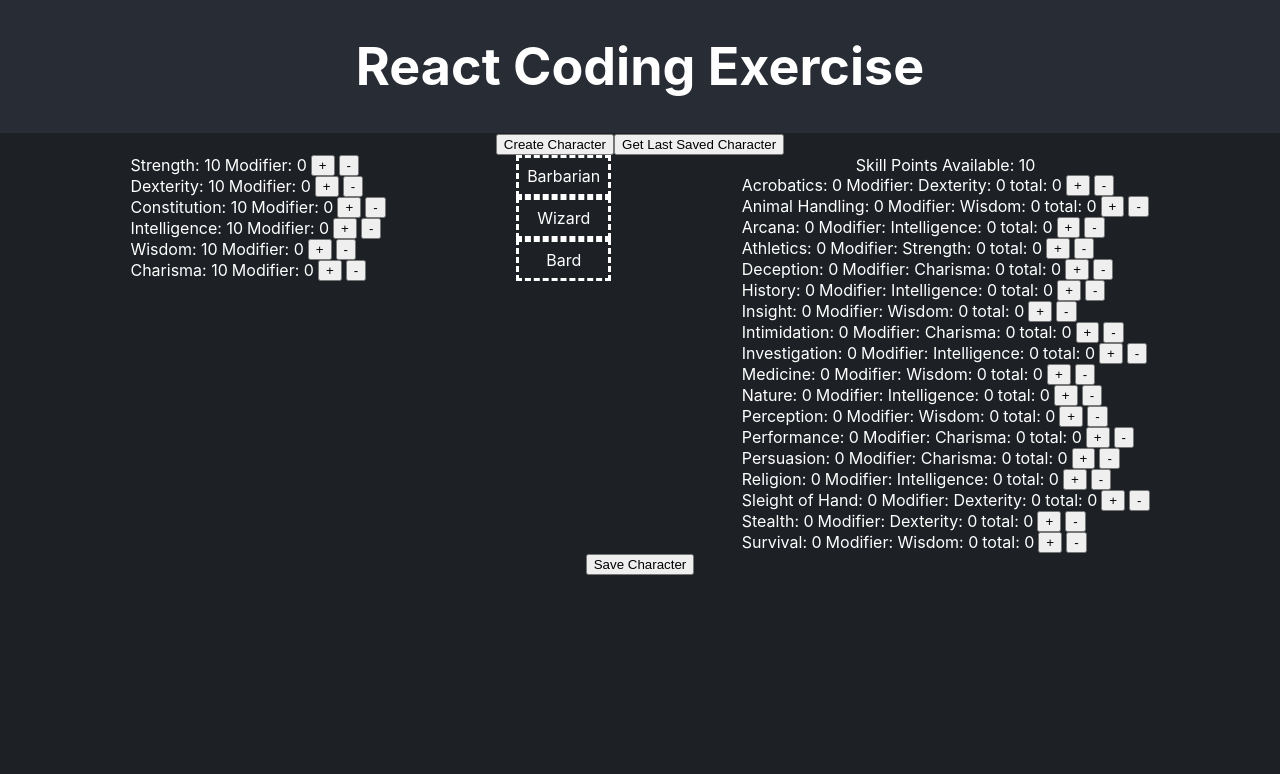
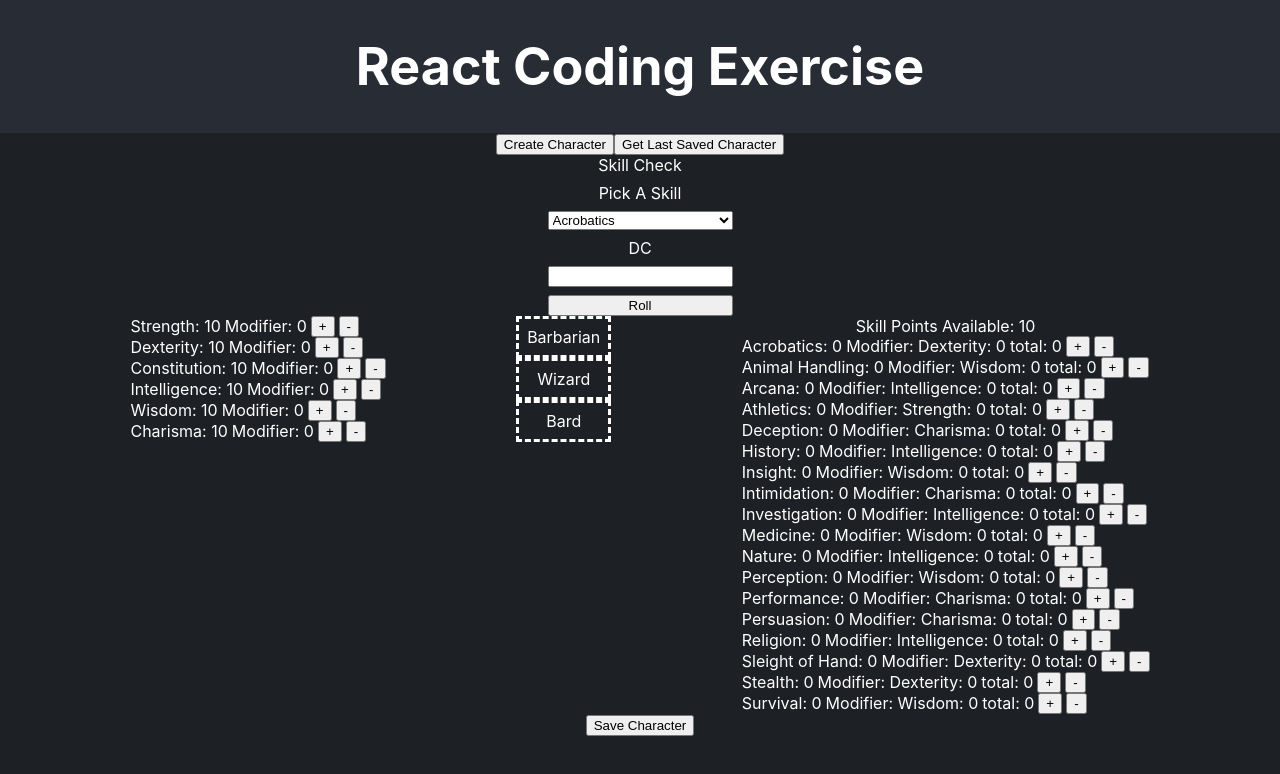
Before and after one commit to pwang1997/recruiting-webapp-character, a React (Create React App) app: page / in a window 1280 px wide. Shown: the top 774 px of the page. Built offline with nearby package versions, Linux system fonts and the light colour scheme.

Commit message:
add skill check panel

```diff
--- a/src/components/create-character-panel.tsx
+++ b/src/components/create-character-panel.tsx
@@ -5,6 +5,7 @@ import AttributePanel from "./attribute-panel";
 import ClassPanel from "./class-panel";
 import SkillPanel from "./skill-panel";
 import { postUrl } from "../apis";
+import SkillCheckPanel from "./skill-check-panel";
 
 export default function CreateCharacterPanel({
   characterTemplate,
@@ -14,6 +15,8 @@ export default function CreateCharacterPanel({
   const [character, setCharacter] = useState<Attributes>(
     characterTemplate ?? DEFAULT_CHARACTER
   );
+
+  const [learntSkills, setLearntSkills] = useState<Object>({});
 
   const saveCharacter = useCallback(() => {
     fetch(postUrl, {
@@ -33,6 +36,9 @@ export default function CreateCharacterPanel({
 
   return (
     <div>
+      <div style={{ display: "flex", justifyContent: "center" }}>
+        <SkillCheckPanel character={character} learntSkills={learntSkills} />
+      </div>
       <div style={{ display: "flex", justifyContent: "space-evenly" }}>
         <div>
           <AttributePanel character={character} setCharacter={setCharacter} />
@@ -43,7 +49,11 @@ export default function CreateCharacterPanel({
         </div>
 
         <div>
-          <SkillPanel character={character} />
+          <SkillPanel
+            character={character}
+            learntSkills={learntSkills}
+            setLearntSkills={setLearntSkills}
+          />
         </div>
       </div>
       <button onClick={() => saveCharacter()}>Save Character</button>
--- /dev/null
+++ b/src/components/skill-check-panel.tsx
@@ -0,0 +1,69 @@
+import { useCallback, useState } from "react";
+import { SKILL_LIST } from "../consts";
+import { Attributes } from "../types";
+
+interface SkillCheckPanelProps {
+  character: Attributes;
+  learntSkills: Object;
+}
+export default function SkillCheckPanel({
+  character,
+  learntSkills,
+}: SkillCheckPanelProps) {
+  const [selectedSkill, setSelectedSkill] = useState("Acrobatics");
+  const [dc, setDc] = useState(0);
+  const getRandomNum = () => Math.floor(Math.random() * 20) + 1;
+
+  const getModifier = useCallback(
+    (attribute: string) => {
+      return Math.floor((character[`${attribute}`] - 10) / 2);
+    },
+    [character]
+  );
+
+  const getSkillCheck = useCallback(() => {
+    const rand = getRandomNum();
+    console.log({
+      selectedSkill,
+      dc,
+    });
+
+    const sk = SKILL_LIST.find((skill) => skill.name === selectedSkill);
+
+    const mod = getModifier(sk.attributeModifier);
+    const allocatedPoints = learntSkills[`${selectedSkill}`] ?? 0;
+    const luck = mod + allocatedPoints + rand;
+    alert(`random: ${rand}, skill check: ${luck > dc ? "succeed" : "failed"}`);
+  }, [dc, getModifier, learntSkills, selectedSkill]);
+
+  return (
+    <div
+      style={{
+        display: "flex",
+        gap: "8px",
+        flexDirection: "column",
+        maxWidth: "400px",
+      }}
+    >
+      <span>Skill Check</span>
+      <label>Pick A Skill</label>
+      <select
+        value={selectedSkill}
+        onChange={(e) => setSelectedSkill(e.target.value)}
+      >
+        {SKILL_LIST.map((skill) => {
+          return (
+            <option key={skill.name} value={skill.name}>
+              {skill.name}
+            </option>
+          );
+        })}
+      </select>
+
+      <label>DC</label>
+      <input type="number" onChange={(e) => setDc(Number(e.target.value))} />
+
+      <button onClick={() => getSkillCheck()}>Roll</button>
+    </div>
+  );
+}
--- a/src/components/skill-panel.tsx
+++ b/src/components/skill-panel.tsx
@@ -1,12 +1,18 @@
-import { useCallback, useMemo, useState } from "react";
+import { useCallback, useMemo } from "react";
 import { Attributes } from "../types";
 import { SKILL_LIST } from "../consts";
 
 interface SkillPanelProps {
   character: Attributes;
+  learntSkills: Object;
+  setLearntSkills: React.Dispatch<React.SetStateAction<Object>>;
 }
 
-export default function SkillPanel({ character }: SkillPanelProps) {
+export default function SkillPanel({
+  character,
+  learntSkills,
+  setLearntSkills,
+}: SkillPanelProps) {
   const getModifier = useCallback(
     (attribute: string) => {
       return Math.floor((character[`${attribute}`] - 10) / 2);
@@ -16,7 +22,6 @@ export default function SkillPanel({ character }: SkillPanelProps) {
 
   let points = Math.max(10 + getModifier("Intelligence") * 4, 0);
 
-  const [learntSkills, setLearntSkills] = useState<Object>({});
   const skillsUsed = useMemo(
     () => Object.values(learntSkills).reduce((prev, cur) => prev + cur, 0),
     [learntSkills]
@@ -35,7 +40,7 @@ export default function SkillPanel({ character }: SkillPanelProps) {
         alert("Not enough skill points!");
       }
     },
-    [points, skillsUsed]
+    [points, setLearntSkills, skillsUsed]
   );
 
   const downSkill = useCallback(
@@ -51,7 +56,7 @@ export default function SkillPanel({ character }: SkillPanelProps) {
         alert("Cannot level down a unlearnt skill!");
       }
     },
-    [learntSkills, points]
+    [learntSkills, points, setLearntSkills]
   );
   const renderSkillList = useCallback(() => {
     return (
```
